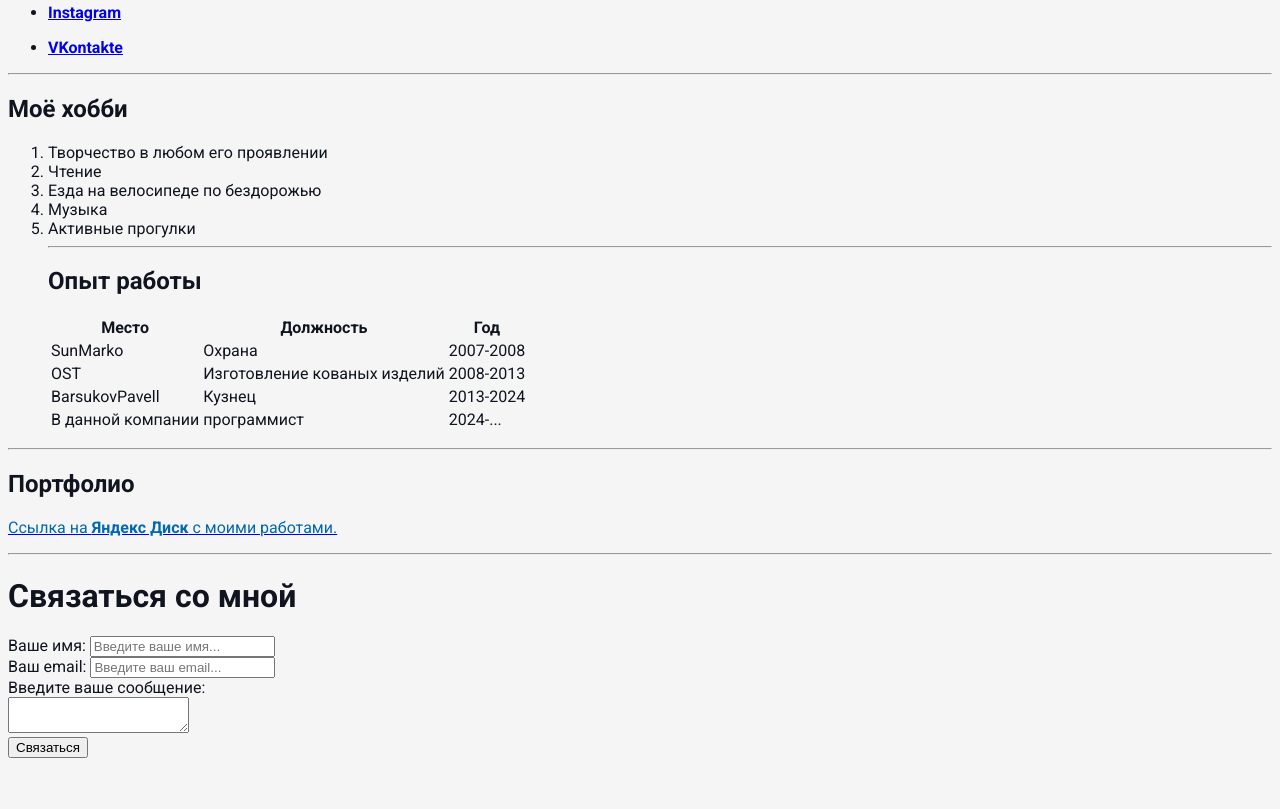
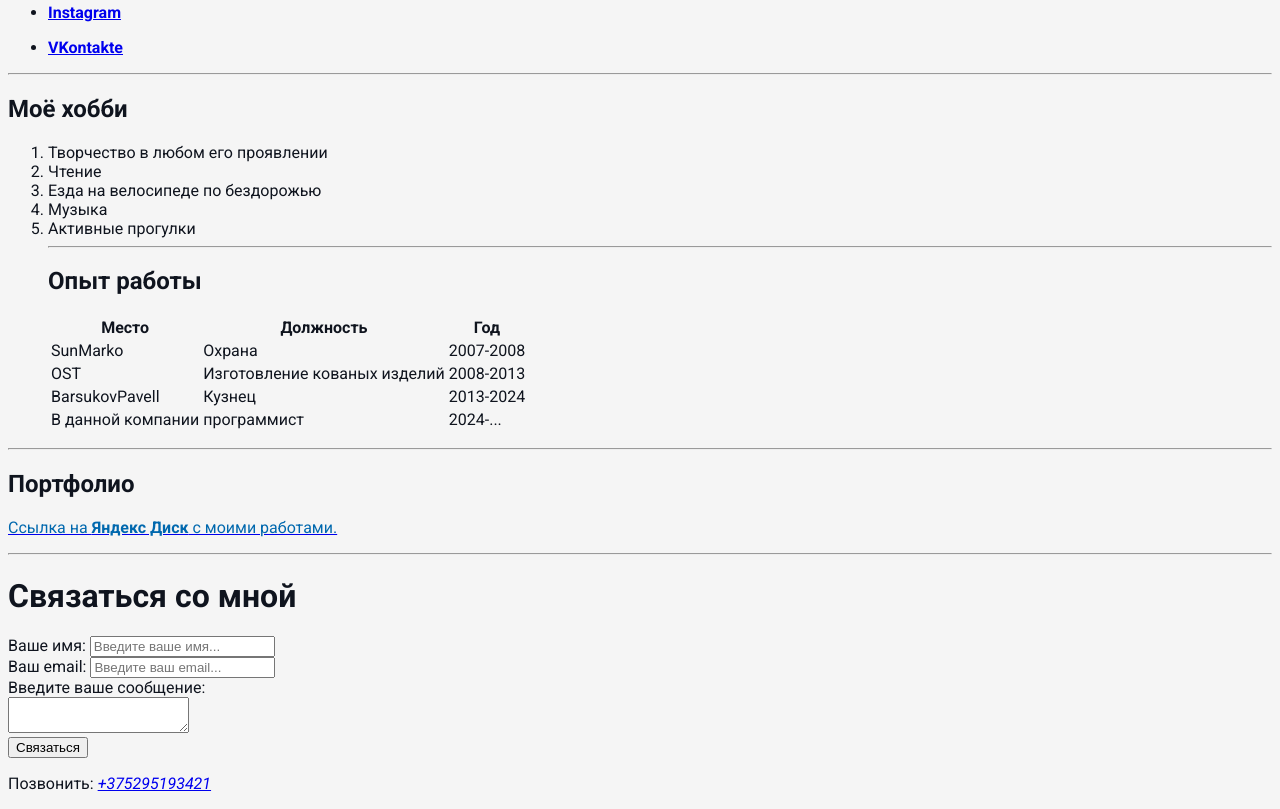
Before and after one commit to barsukovpavell/course_VD_copy, a plain HTML site: page index.html in a window 1280 px wide. Shown: the part 305-1114 px from the top of the page. Before the commit the page ends 1071 px from the top, so only its background shows below. Drawn offline with Linux system fonts and the light colour scheme.

Commit message:
Доработать

```diff
--- a/index.html
+++ b/index.html
@@ -88,6 +88,12 @@
         <textarea id="text"></textarea>
         <br>
         <input type="submit" value="Связаться">
+        <br>
+        <p>Позвонить:
+            <a href="tel:+375295193421" title="позвонить">
+                <em>+375295193421</em>
+            </a>
+        </p>
     </form>
 
 </body>
```
